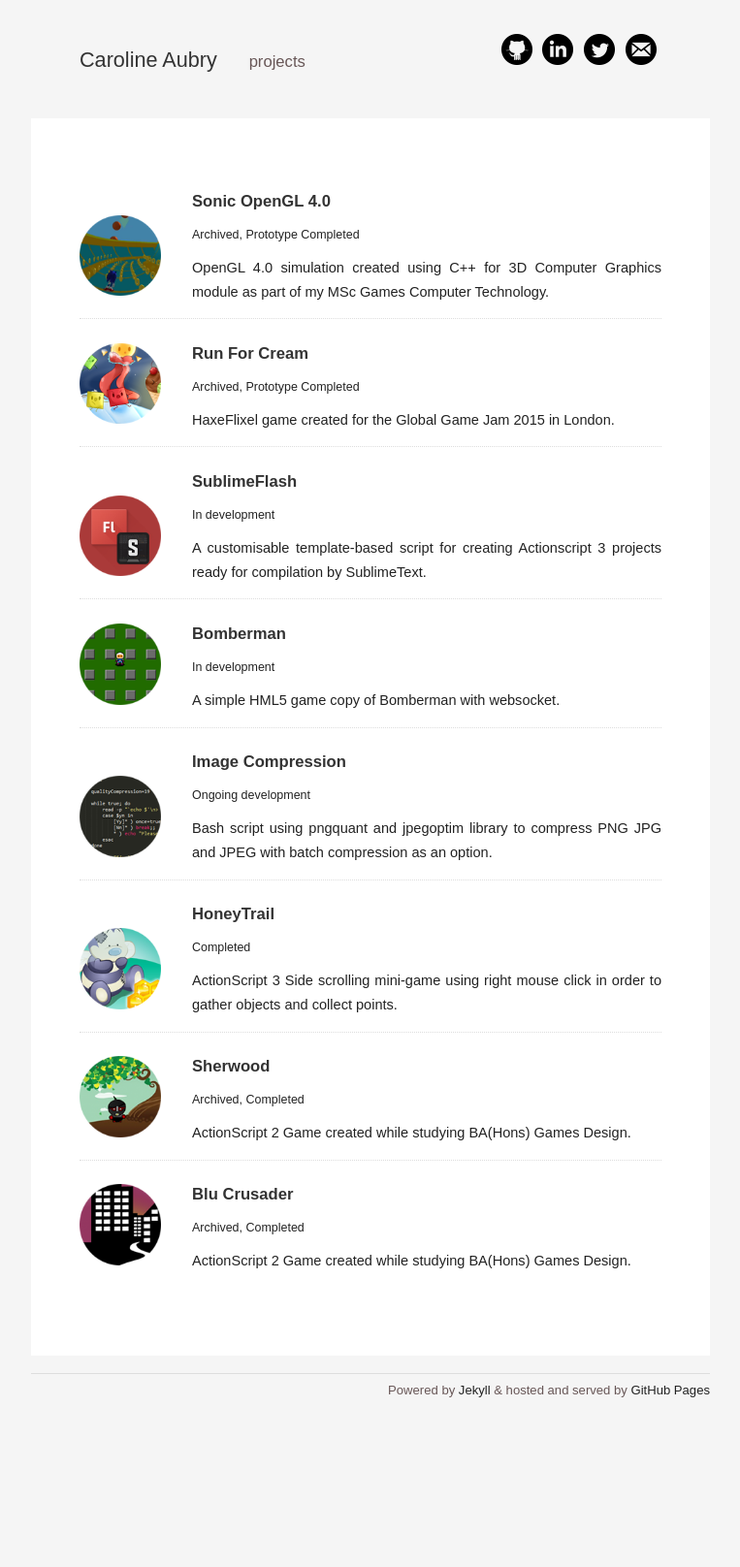
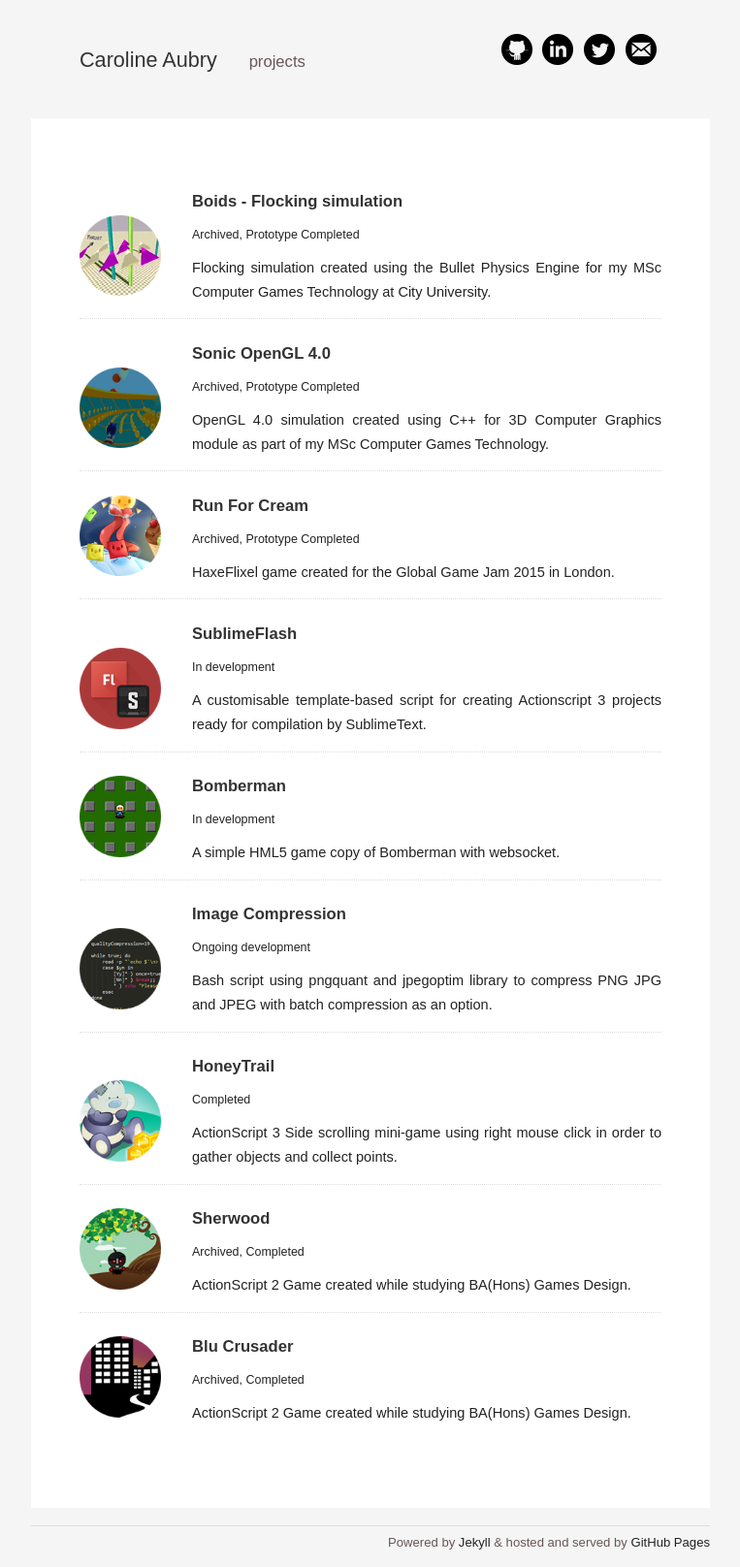
Before and after one commit to caubry/caubry.github.io, a Jekyll site: the page built from projects/index.html, in a window 1280 px wide. Shown: the whole page at 97% size, without its empty margins (258-1021 px from the left). Built offline with Jekyll 4.4.1, drawn with Linux system fonts in a browser that asks for light colours; some web fonts are replaced; before the commit the page ends 1459 px from its top, so only the background shows below that.

Commit message:
New project added

```diff
--- a/_data/projects.yml
+++ b/_data/projects.yml
@@ -1,9 +1,16 @@
+- name: Boids - Flocking simulation
+  image: /images/bulletboids.png
+  link: /bulletboids
+  status: Prototype Completed
+  folder: Archived
+  description: Flocking simulation created using the Bullet Physics Engine for my MSc Computer Games Technology at City University.
+
 - name: Sonic OpenGL 4.0
   image: /images/sonicopengl.png
   link: /openglsonic
   status: Prototype Completed
   folder: Archived
-  description: OpenGL 4.0 simulation created using C++ for 3D Computer Graphics module as part of my MSc Games Computer Technology.
+  description: OpenGL 4.0 simulation created using C++ for 3D Computer Graphics module as part of my MSc Computer Games Technology.
 
 - name: Run For Cream
   image: /images/runforcream.png
```
Also changed, not shown: bulletboids/index.html (added, +15 -0 lines), images/bulletboids.png (added), 1 other file.
